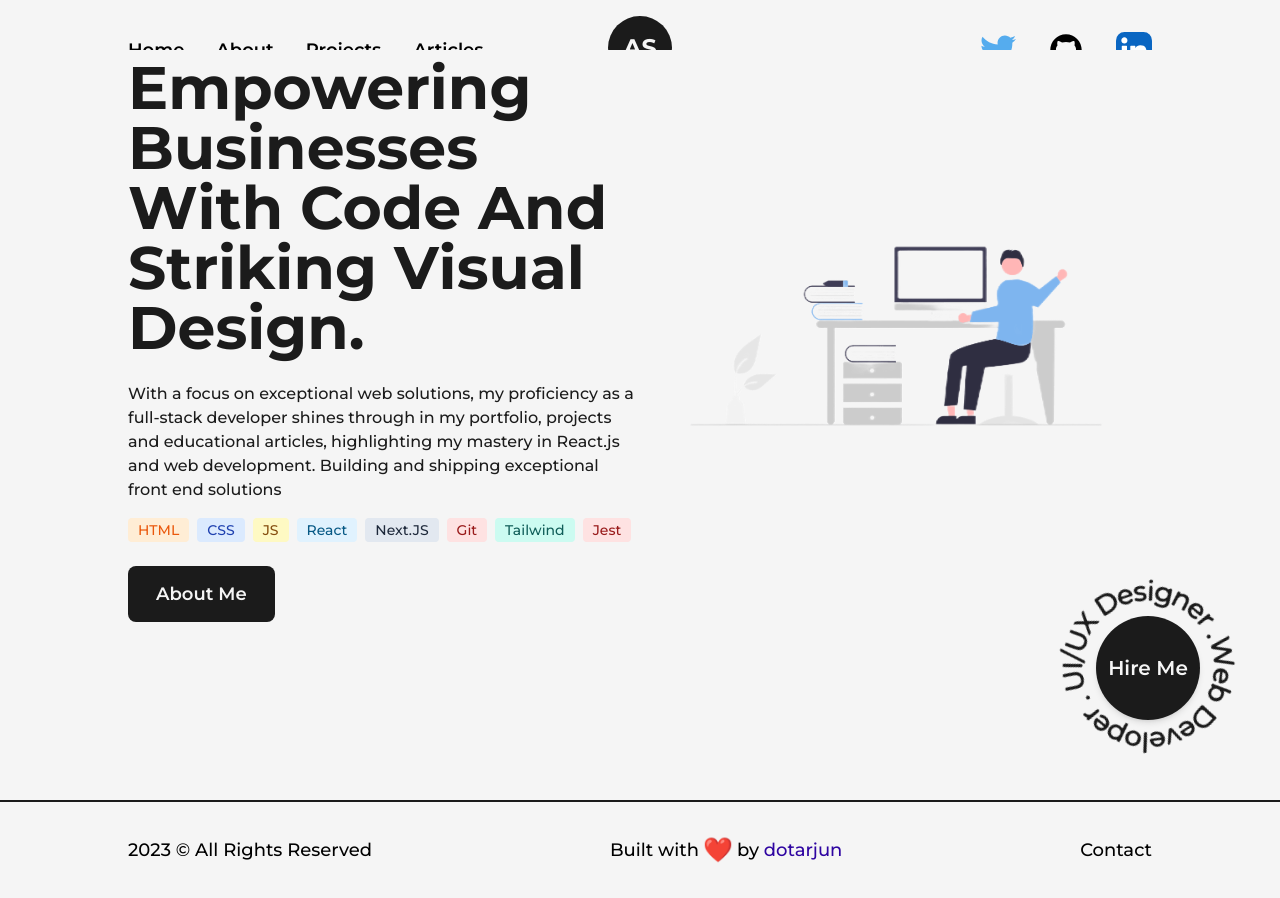
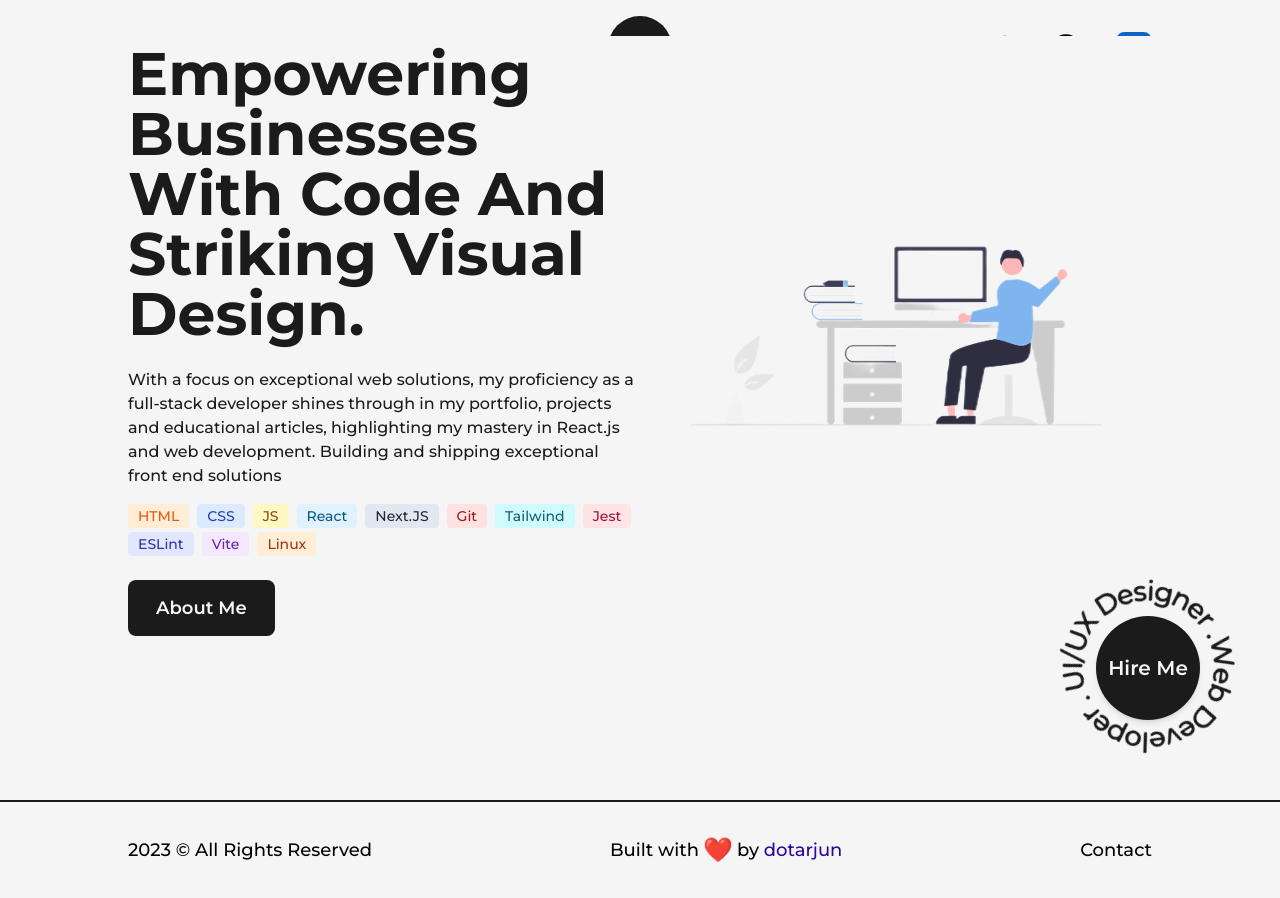
Before and after one commit to dotarjun/Portfolio, a Next.js app: page / in a window 1280 px wide. Built offline with nearby package versions, Linux system fonts and the light colour scheme.

Commit message:
🎨 style(Badges.js): add new badges for ESLint, Vite, and Linux

```diff
--- a/src/components/Badges.js
+++ b/src/components/Badges.js
@@ -23,11 +23,20 @@ const Badges = ({ className }) => {
       <span class="bg-red-100 text-red-800 text-sm font-medium mr-2 px-2.5 py-0.5 rounded dark:bg-red-900 dark:text-red-300">
         Git
       </span>
-      <span class="bg-teal-100 text-teal-800 text-sm font-medium mr-2 px-2.5 py-0.5 rounded dark:bg-pink-900 dark:text-pink-300">
+      <span class="bg-cyan-100 text-cyan-800 text-sm font-medium mr-2 px-2.5 py-0.5 rounded dark:bg-pink-900 dark:text-pink-300">
         Tailwind
       </span>
-      <span class="bg-red-100 text-red-800 text-sm font-medium mr-2 px-2.5 py-0.5 rounded dark:bg-red-900 dark:text-red-300">
+      <span class="bg-rose-100 text-rose-800 text-sm font-medium mr-2 px-2.5 py-0.5 rounded dark:bg-red-900 dark:text-red-300">
         Jest
+      </span>
+      <span class="bg-indigo-100 text-indigo-800 text-sm font-medium mr-2 px-2.5 py-0.5 rounded dark:bg-purple-900 dark:text-purple-300">
+        ESLint
+      </span>
+      <span class="bg-purple-100 text-purple-800 text-sm font-medium mr-2 px-2.5 py-0.5 rounded dark:bg-gray-700 dark:text-gray-300">
+        Vite
+      </span>
+      <span class="bg-orange-100 text-orange-800 text-sm font-medium mr-2 px-2.5 py-0.5 rounded dark:bg-gray-700 dark:text-gray-300">
+        Linux
       </span>
     </div>
   );
```
